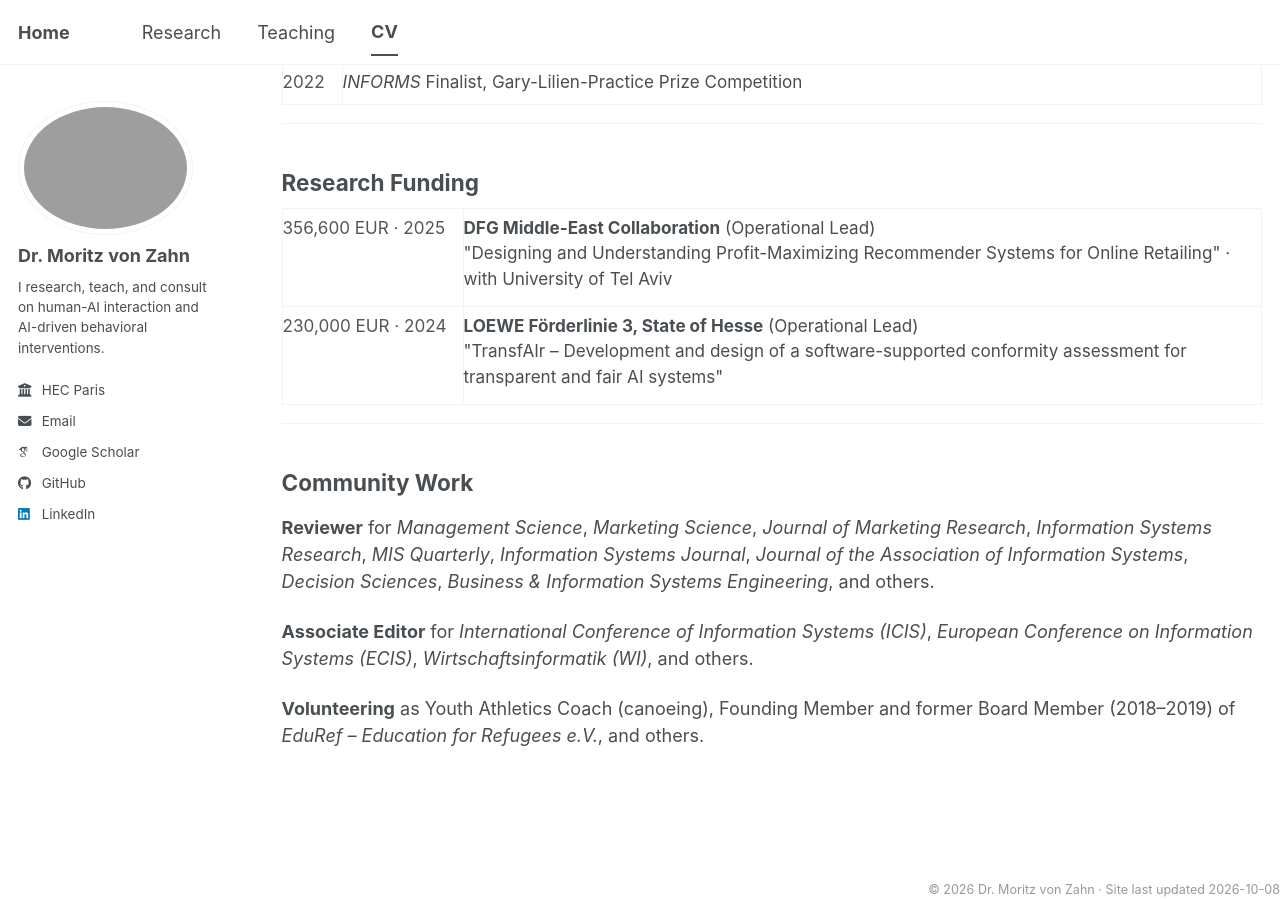
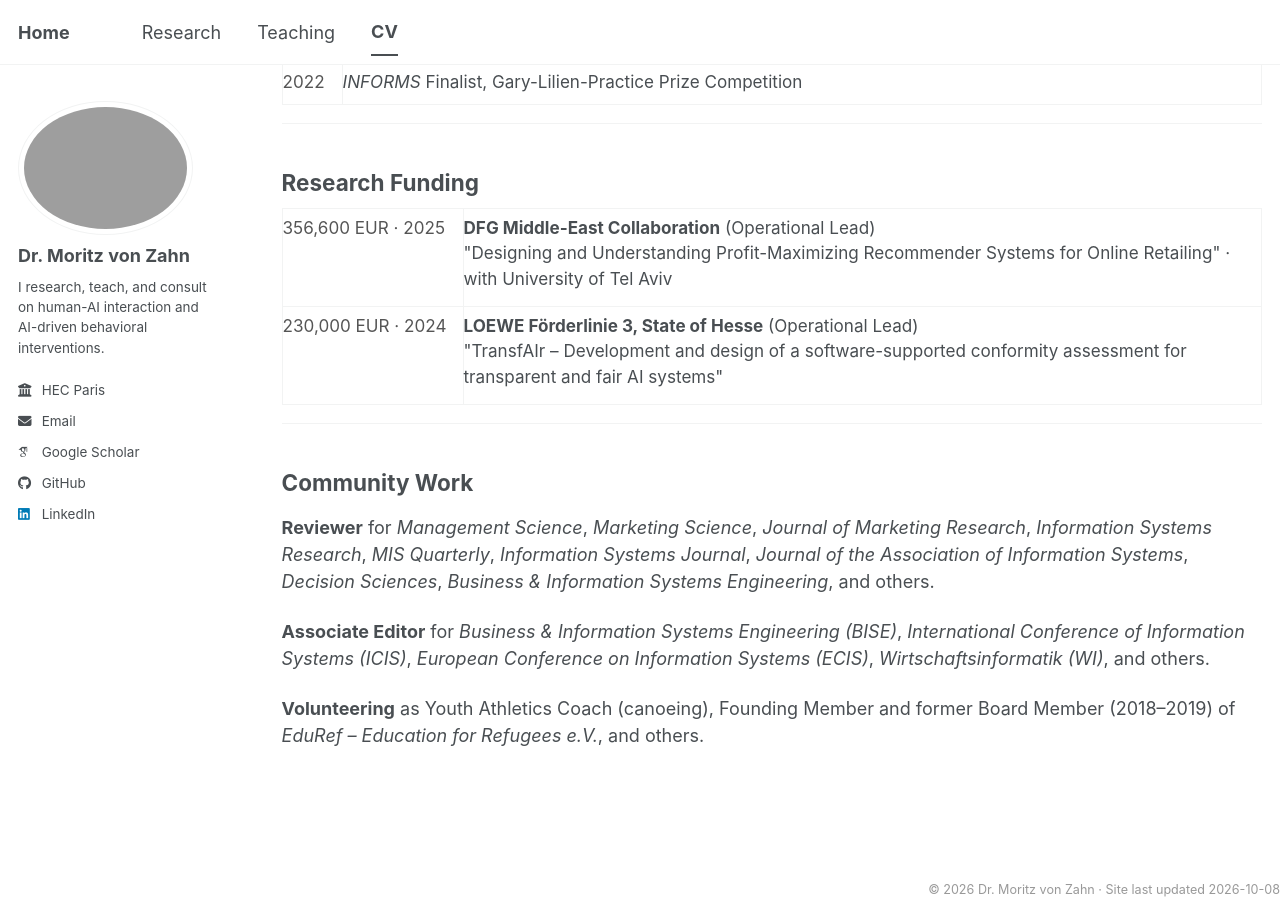
Before and after one commit to moritzvz/moritzvz.github.io, a Jekyll site: the page built from _pages/cv.md, in a window 1280 px wide and 900 px high, scrolled down 1572 px. Built offline with Jekyll 4.4.1, drawn with Linux system fonts in a browser that asks for light colours; some web fonts are replaced; a script bundle is joined from its source files by our own code; library files that are not in the unit come from our copies.

Commit message:
Update cv.md

```diff
--- a/_pages/cv.md
+++ b/_pages/cv.md
@@ -174,6 +174,6 @@ See the [Research](/publications/) and [Teaching](/teaching/) tabs for further d
 
 **Reviewer** for *Management Science*, *Marketing Science*, *Journal of Marketing Research*, *Information Systems Research*, *MIS Quarterly*, *Information Systems Journal*, *Journal of the Association of Information Systems*, *Decision Sciences*, *Business & Information Systems Engineering*, and others.
 
-**Associate Editor** for *International Conference of Information Systems (ICIS)*, *European Conference on Information Systems (ECIS)*, *Wirtschaftsinformatik (WI)*, and others.
+**Associate Editor** for *Business & Information Systems Engineering (BISE)*, *International Conference of Information Systems (ICIS)*, *European Conference on Information Systems (ECIS)*, *Wirtschaftsinformatik (WI)*, and others.
 
 **Volunteering** as Youth Athletics Coach (canoeing), Founding Member and former Board Member (2018–2019) of *EduRef – Education for Refugees e.V.*, and others.
```
